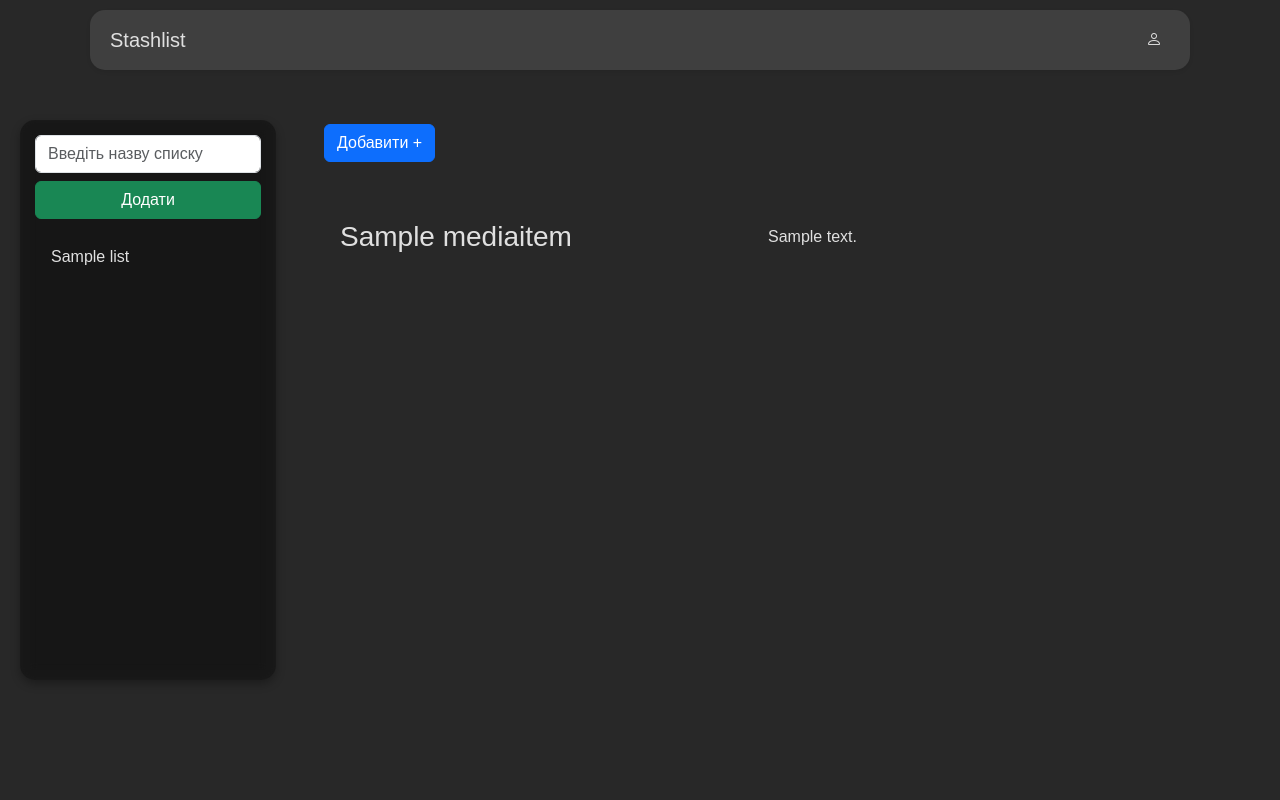
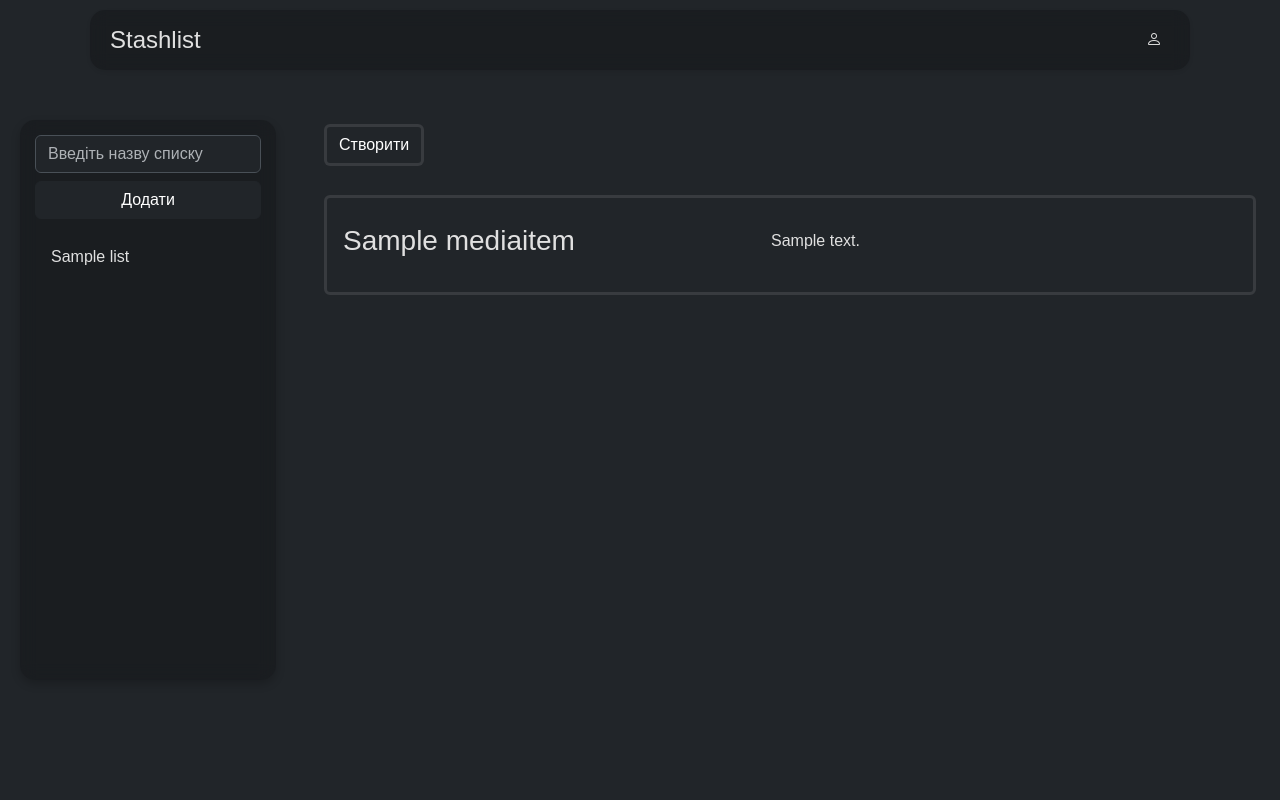
Before and after one commit to Vodzinskyi/stashlist, a Django app: page /lists/00000000-0000-0000-0000-000000000001/ in a window 1280 px wide. Run offline with Django 5.2, Linux system fonts and the light colour scheme; a user stored in the database is signed in; tables that the repository leaves empty hold one stand-in row (values such as "Sample post").

Commit message:
style changes

```diff
--- a/apps/core/templates/base.html
+++ b/apps/core/templates/base.html
@@ -1,6 +1,6 @@
 {% load static %}
 <!DOCTYPE html>
-<html lang="en">
+<html lang="en" data-bs-theme="dark">
 <head>
     <meta charset="UTF-8">
     <meta name="viewport" content="width=device-width, initial-scale=1.0">
--- a/apps/core/templates/navbar.html
+++ b/apps/core/templates/navbar.html
@@ -1,6 +1,6 @@
 <div class="nav-container">
     <nav class="navbar navbar-expand-lg navbar-light shadow-sm">
-        <a class="navbar-brand">Stashlist</a>
+        <h4 class="m-0">Stashlist</h4>
         <button class="navbar-toggler" type="button" data-bs-toggle="collapse" data-bs-target="#navbarNav"
                 aria-controls="navbarNav" aria-expanded="false" aria-label="Toggle navigation">
             <span class="navbar-toggler-icon"></span>
@@ -13,22 +13,21 @@
                            data-bs-toggle="dropdown" aria-expanded="false">
                             <i class="bi bi-person"></i>
                         </a>
-                        <ul class="dropdown-menu" aria-labelledby="navbarDropdown">
-                            <li><a class="dropdown-item" style="cursor: default"
+                        <ul class="dropdown-menu custom-dropdown-menu" aria-labelledby="navbarDropdown">
+                            <li><a class="dropdown-item bg-transparent" style="cursor: default"
                                    href="{% url 'logout_user' %}">Вийти</a>
                             </li>
                         </ul>
                     </div>
                 {% else %}
                     <div class="nav-item mx-2">
-                        <a class="btn btn-outline-primary" href="{% url 'login_user' %}">Вхід</a>
+                        <a class="btn btn-outline-primary-light border-0" href="{% url 'login_user' %}">Вхід</a>
                     </div>
                     <div class="nav-item mx-2">
-                        <a class="btn btn-primary" href="{% url 'create_user' %}">Реєстрація</a>
+                        <a class="btn btn-primary-light border-0" href="{% url 'create_user' %}">Реєстрація</a>
                     </div>
                 {% endif %}
             </div>
         </div>
+    </nav>
 </div>
-</nav>
-</div>
--- a/apps/lists/templates/modal.html
+++ b/apps/lists/templates/modal.html
@@ -1,5 +1,5 @@
 <div x-data="{ title: '', description: '' }">
-    <button @click="$refs.dialogRef.showModal()" class="btn btn-primary">Добавити +</button>
+    <button @click="$refs.dialogRef.showModal()" class="btn btn-dark modal-button">Створити</button>
     <dialog x-ref="dialogRef" class="rounded-lg shadow-lg p-4 modal-window">
         <form hx-post="{{ request.path }}"
               hx-target="#media-list"
@@ -15,14 +15,13 @@
                       x-model="description"
                       class="form-control form-control-lg rounded-3 my-3"
                       style="height: 200px"
-                      placeholder="Опис"
-                      required></textarea>
+                      placeholder="Опис"></textarea>
             <div class="d-flex justify-content-around">
-                <button type="submit" class="btn btn-primary">
+                <button type="submit" class="btn btn-dark">
                     Створити
                 </button>
                 <button type="button"
-                        class="btn btn-primary"
+                        class="btn btn-dark"
                         @click="$refs.dialogRef.close(); title = ''; description = ''">
                     Скасувати
                 </button>
--- a/apps/lists/templates/sidebar.html
+++ b/apps/lists/templates/sidebar.html
@@ -2,10 +2,12 @@
         .then(res => res.json())
         .then(data => items = data)">
     <form hx-post="{% url 'lists' %}" hx-swap="none"
-          @htmx:after-request="items.push(JSON.parse(event.detail.xhr.response)); listName = ''">
+          @htmx:after-request="if (event.detail.xhr.status === 200) { items.push(JSON.parse(event.detail.xhr.response)); listName = ''}
+          else if (event.detail.xhr.status === 403) { window.location.href = '{% url 'login_user' %}'; }">
         {% csrf_token %}
-        <input x-model="listName" type="text" name="name" placeholder="Введіть назву списку" class="form-control mb-2">
-        <button type="submit" class="btn btn-success w-100">Додати</button>
+        <input x-model="listName" type="text" name="name" placeholder="Введіть назву списку" class="form-control mb-2"
+               required>
+        <button type="submit" class="btn btn-dark w-100">Додати</button>
     </form>
     <div class="list-container">
         <ul class="list-group my-2">
--- a/apps/lists/views.py
+++ b/apps/lists/views.py
@@ -1,5 +1,6 @@
 from urllib.parse import parse_qs
 
+from django.contrib.auth.decorators import login_required
 from django.http import JsonResponse, HttpResponse
 from django.shortcuts import render
 from django.urls import reverse
@@ -16,17 +17,19 @@ class ListView(View):
 
     def post(self, request):
         name = request.POST.get('name')
-        if name:
+        if name and request.user.is_authenticated:
             new_list = List.objects.create(name=name, owner=request.user)
             return JsonResponse({"id": new_list.id, "name": new_list.name})
+        return HttpResponse(status=403)
+
+    def get(self, request):
+        if request.user.is_authenticated:
+            lists = List.objects.filter(owner=request.user).values("id", "name")
+            return JsonResponse(list(lists), safe=False)
         return JsonResponse({"error": "Invalid request"}, status=400)
 
-    def get(self, request):
-        lists = List.objects.filter(owner=request.user).values("id", "name")
-        return JsonResponse(list(lists), safe=False)
 
-
-@method_decorator([csrf_exempt], name='dispatch')
+@method_decorator([login_required, csrf_exempt], name='dispatch')
 class ListDetailView(View):
     http_method_names = ['get', 'post', 'patch', 'delete']
 
--- a/apps/media_items/templates/media_item.html
+++ b/apps/media_items/templates/media_item.html
@@ -1,19 +1,18 @@
-<li class="list-group-item media-element d-flex align-items-center"
+<li class="list-group-item list-group-media-item media-element d-flex align-items-center"
     x-data="{ showButtons: false, editing: false, title: '{{ item.title|escapejs }}', description: '{{ item.description|escapejs }}' }"
     @mouseenter="showButtons = true" @mouseleave="showButtons = false"
-    @click.away="editing = false; if (title !== '{{ item.title }}' || description !== {{ item.description }}) {
-    htmx.ajax('PATCH', `{{ request.path }}media-items/{{ item.id }}/`, {values: { title: title, description: description }});}">
+    @click.away="editing = false; if (title !== '{{ item.title|escapejs  }}' || description !== '{{ item.description|escapejs }}') { htmx.ajax('PATCH', '{{ request.path }}media-items/{{ item.id }}/', {values: { title: title, description: description }}); }">
     <template x-if="!editing">
         <div class="d-flex flex-grow-1 align-items-center">
             <h3 class="media-element-text"
                 style="max-width: 600px; min-width: 400px; margin-right: 20px" x-text="title"></h3>
-            <h6 class="text-wrap p-2 media-element-text" x-text="description"></h6>
+            <h6 class="p-2 media-element-text" x-text="description" style="white-space: pre-wrap"></h6>
         </div>
     </template>
     <template x-if="editing">
         <div class="d-flex flex-grow-1 align-items-center">
-            <input class="media-element-text" style="max-width: 600px; min-width: 400px; margin-right: 20px" x-model="title" type="text">
-            <input class="media-element-text" x-model="description" type="text">
+            <input class="media-element-text form-control" style="max-width: 600px; min-width: 400px; margin-right: 20px" x-model="title" type="text">
+            <textarea class="media-element-text form-control" x-model="description" type="text"></textarea>
         </div>
     </template>
     <div class="align-self-start" style="min-width: 26px">
--- a/apps/media_items/views.py
+++ b/apps/media_items/views.py
@@ -1,6 +1,7 @@
 import json
 from urllib.parse import parse_qs
 
+from django.contrib.auth.decorators import login_required
 from django.http import JsonResponse, HttpResponse
 from django.shortcuts import get_object_or_404
 from django.utils.decorators import method_decorator
@@ -10,7 +11,7 @@ from django.views.decorators.csrf import csrf_exempt
 from apps.media_items.models import MediaItem
 
 
-@method_decorator([csrf_exempt], name='dispatch')
+@method_decorator([login_required, csrf_exempt], name='dispatch')
 class MediaItemView(View):
 
     def patch(self, request, list_id, pk):
--- a/apps/users/templates/login_form.html
+++ b/apps/users/templates/login_form.html
@@ -1,7 +1,7 @@
 {% extends 'base.html' %}
 
 {% block content %}
-    <div class="form">
+    <div class="form d-flex flex-column justify-content-center">
         <h2 class="text-3xl font-extrabold text-center text-gray-800 mb-6">Вхід</h2>
         <form method="post" action="{% url 'login_user' %}" class="space-y-5 flex justify-center items-center">
             {% csrf_token %}
@@ -23,10 +23,10 @@
                 </div>
             {% endif %}
             <div class="d-flex justify-content-around">
-                <button type="submit" class="btn btn-primary w-100 mx-3">
+                <button type="submit" class="btn btn-dark w-100 mx-3">
                     Увійти
                 </button>
-                <button class="btn btn-outline-primary w-100 mx-3"
+                <button class="btn btn-outline-dark w-100 mx-3"
                 hx-get="{% url 'create_user' %}" hx-target="body" hx-push-url="true">
                     Зареєструватись
                 </button>
--- a/apps/users/templates/registration_form.html
+++ b/apps/users/templates/registration_form.html
@@ -1,7 +1,7 @@
 {% extends 'base.html' %}
 
 {% block content %}
-    <div class="form">
+    <div class="form d-flex flex-column justify-content-center">
         <h2 class="text-3xl font-extrabold text-center text-gray-800 mb-6">Реєстрація</h2>
         <form method="post" action="{% url 'create_user' %}" class="space-y-5 flex justify-center items-center">
             {% csrf_token %}
@@ -27,10 +27,10 @@
                 <div class="text-red-500 text-sm">{{ form.password_confirm.errors }}</div>
             </div>
             <div class="d-flex justify-content-around">
-                <button type="submit" class="btn btn-primary w-100 mx-3">
+                <button type="submit" class="btn btn-dark w-100 mx-3">
                     Зареєструватися
                 </button>
-                <button class="btn btn-outline-primary w-100 mx-3"
+                <button class="btn btn-outline-dark w-100 mx-3"
                         hx-get="{% url 'login_user' %}" hx-target="body" hx-push-url="true">
                     Увійти
                 </button>
--- a/stashlist/settings.py
+++ b/stashlist/settings.py
@@ -45,6 +45,7 @@ INSTALLED_APPS = [
     'apps.media_items'
 ]
 
+LOGIN_URL = '/login/'
 STATIC_URL = 'static/'
 STATICFILES_DIRS = [
     os.path.join(BASE_DIR, "static"),
--- a/static/css/styles.css
+++ b/static/css/styles.css
@@ -1,5 +1,5 @@
 body {
-    background-color: #282828;
+    background-color: #212529;
     color: #E0E0E0;
     font-family: 'Arial', sans-serif;
 }
@@ -17,8 +17,9 @@ body {
 .navbar {
     border-radius: 15px;
     padding: 10px 20px;
-    background-color: #3f3f3f;
-    box-shadow: 0px 4px 6px rgba(0, 0, 0, 0.1);
+    background: rgba(0, 0, 0, 0.2);
+    box-shadow: 0px 4px 10px rgba(0, 0, 0, 0.2);
+    backdrop-filter: brightness(1) blur(8px);
 }
 
 .navbar a {
@@ -35,10 +36,10 @@ body {
     width: 20vw;
     height: 70vh;
     padding: 15px;
-    background: rgba(0, 0, 0, 0.3);
-    backdrop-filter: brightness(0.8) blur(8px);
+    background: rgba(0, 0, 0, 0.2);
+    backdrop-filter: brightness(1) blur(8px);
     border-radius: 15px;
-    box-shadow: 0px 4px 10px rgba(0, 0, 0, 0.3);
+    box-shadow: 0px 4px 10px rgba(0, 0, 0, 0.2);
     color: #E0E0E0;
     display: flex;
     flex-direction: column;
@@ -47,6 +48,11 @@ body {
 .list-group-item {
     margin-bottom: 5px;
     margin-top: 5px;
+}
+
+.list-group-media-item {
+    border: 3px solid rgba(255, 255, 255, 0.1) !important;
+    border-radius: 8px;
 }
 
 .list-container {
@@ -84,7 +90,7 @@ body {
     background: rgba(0, 0, 0, 0.3);
     backdrop-filter: brightness(0.8) blur(8px);
     border-radius: 15px;
-    box-shadow: 0px 4px 10px rgba(0, 0, 0, 0.3);
+    box-shadow: 0px 4px 10px rgba(0, 0, 0, 0.2);
     color: #E0E0E0;
 }
 
@@ -96,7 +102,7 @@ body {
 .modal-window {
     border: none;
     border-radius: 15px;
-    background: rgba(0, 0, 0, 0.3);
+    background: rgba(0, 0, 0, 0.2);
     width: 500px;
     height: 400px;
 }
@@ -118,3 +124,11 @@ body {
     min-width: 400px;
     margin-right: 20px
 }
+
+.custom-dropdown-menu {
+    background: rgba(255, 255, 255, 0.1);
+}
+
+.modal-button {
+    border: 3px solid rgba(255, 255, 255, 0.1) !important;
+}
```
